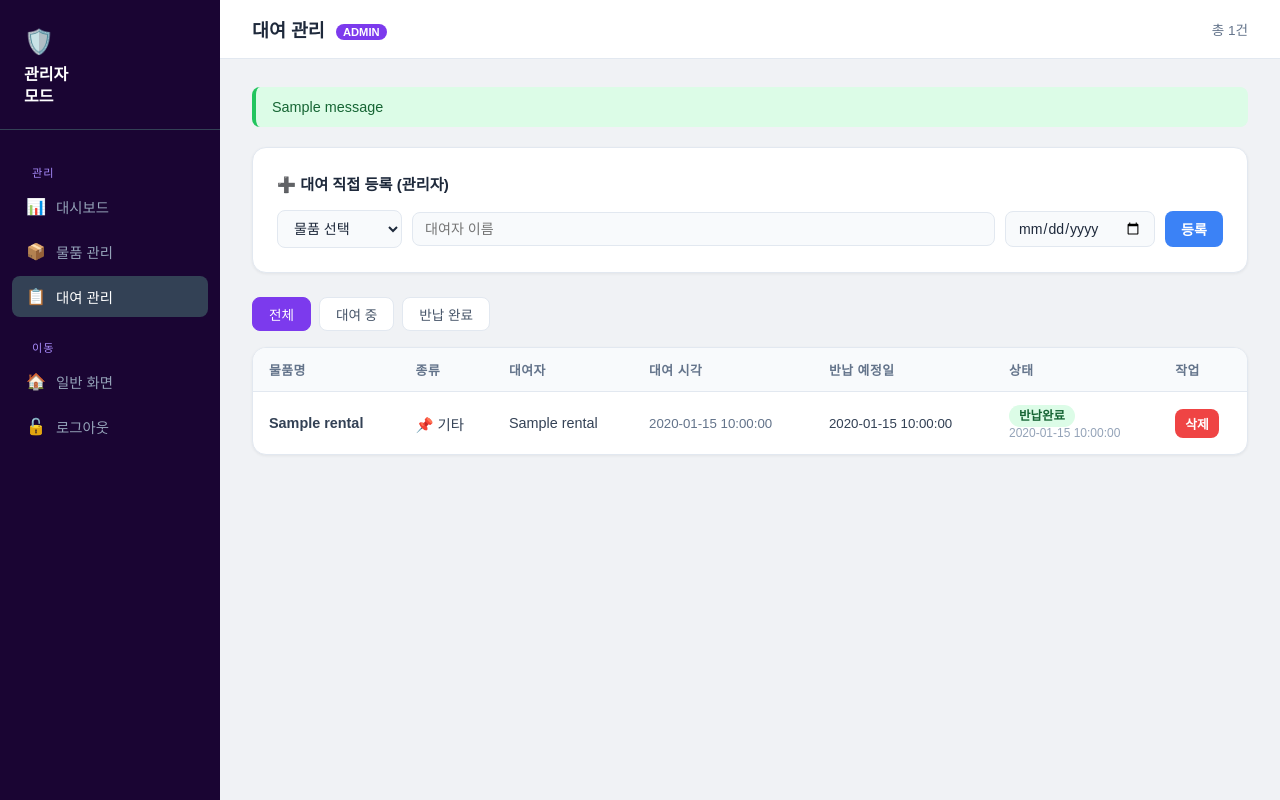
After one commit to jun89368936-blip/100_test, a Flask app: page /admin/rentals in a window 1280 px wide. The commit adds this page. Run offline with Flask 3, Linux system fonts and the light colour scheme; the visitor is signed in with stand-in values (Sample User, id 1); one stand-in notice (Sample message) is shown; a database or web service that is not in the repository returns one stand-in record (values such as "Sample title"); some libraries are stand-ins or nearby versions.

Commit message:
add dedicated admin mode with dashboard, item/rental management
- /admin: dashboard with active rentals + force-return
- /admin/items: add/delete items
- /admin/rentals: full history, force-return, delete records, direct rental entry
- public sidebar: replaced 물품관리 with 관리자모드 link
- /manage redirects to /admin/items for backward compat

Co-Authored-By: Claude Sonnet 4.6 <noreply@anthropic.com>

```diff
--- a/equipment-rental/app.py
+++ b/equipment-rental/app.py
@@ -145,7 +145,7 @@ def admin_login():
         pin = request.form.get("pin", "").strip()
         if pin == ADMIN_PIN:
             session["is_admin"] = True
-            return redirect(url_for("manage"))
+            return redirect(url_for("admin_dashboard"))
         flash("PIN이 올바르지 않습니다.")
     return render_template("admin_login.html")
 
@@ -156,9 +156,30 @@ def admin_logout():
     return redirect(url_for("index"))
 
 
-@app.route("/manage")
+@app.route("/admin")
 @admin_required
-def manage():
+def admin_dashboard():
+    conn = get_db()
+    total = conn.execute("SELECT COUNT(*) FROM items").fetchone()[0]
+    rented = conn.execute(
+        "SELECT COUNT(*) FROM rentals WHERE returned_at IS NULL"
+    ).fetchone()[0]
+    total_rentals = conn.execute("SELECT COUNT(*) FROM rentals").fetchone()[0]
+    active_rentals = conn.execute("""
+        SELECT r.id AS rental_id, r.borrower_name, r.rented_at, r.due_date, i.name AS item_name
+        FROM rentals r JOIN items i ON i.id = r.item_id
+        WHERE r.returned_at IS NULL
+        ORDER BY r.rented_at DESC
+    """).fetchall()
+    conn.close()
+    stats = {"total": total, "rented": rented, "available": total - rented, "total_rentals": total_rentals}
+    return render_template("admin/dashboard.html", stats=stats, active_rentals=active_rentals,
+                           today=date.today().isoformat())
+
+
+@app.route("/admin/items")
+@admin_required
+def admin_items():
     conn = get_db()
     items = conn.execute("""
         SELECT i.*,
@@ -166,43 +187,130 @@ def manage():
         FROM items i ORDER BY i.id
     """).fetchall()
     conn.close()
-    return render_template("manage.html", items=items)
+    return render_template("admin/items.html", items=items)
 
 
-@app.route("/manage/add", methods=["POST"])
+@app.route("/admin/items/add", methods=["POST"])
 @admin_required
-def add_item():
+def admin_add_item():
     name = request.form.get("name", "").strip()
     item_type = request.form.get("type", "").strip()
     if not name or not item_type:
-        flash("물품명과 종류를 모두 입력해주세요.")
-        return redirect(url_for("manage"))
+        flash("물품명과 종류를 모두 입력해주세요.", "error")
+        return redirect(url_for("admin_items"))
     conn = get_db()
     conn.execute("INSERT INTO items (name, type) VALUES (?, ?)", (name, item_type))
     conn.commit()
     conn.close()
-    flash(f"'{name}' 물품이 추가되었습니다.")
-    return redirect(url_for("manage"))
+    flash(f"'{name}' 물품이 추가되었습니다.", "success")
+    return redirect(url_for("admin_items"))
 
 
-@app.route("/manage/delete/<int:item_id>", methods=["POST"])
+@app.route("/admin/items/delete/<int:item_id>", methods=["POST"])
 @admin_required
-def delete_item(item_id):
+def admin_delete_item(item_id):
     conn = get_db()
     is_rented = conn.execute(
         "SELECT COUNT(*) FROM rentals WHERE item_id = ? AND returned_at IS NULL", (item_id,)
     ).fetchone()[0]
     if is_rented:
-        flash("현재 대여 중인 물품은 삭제할 수 없습니다.")
+        flash("현재 대여 중인 물품은 삭제할 수 없습니다.", "error")
         conn.close()
-        return redirect(url_for("manage"))
+        return redirect(url_for("admin_items"))
     item = conn.execute("SELECT name FROM items WHERE id = ?", (item_id,)).fetchone()
     conn.execute("DELETE FROM rentals WHERE item_id = ?", (item_id,))
     conn.execute("DELETE FROM items WHERE id = ?", (item_id,))
     conn.commit()
     conn.close()
-    flash(f"'{item['name']}' 물품이 삭제되었습니다.")
-    return redirect(url_for("manage"))
+    flash(f"'{item['name']}' 물품이 삭제되었습니다.", "success")
+    return redirect(url_for("admin_items"))
+
+
+@app.route("/admin/rentals")
+@admin_required
+def admin_rentals():
+    conn = get_db()
+    rows = conn.execute("""
+        SELECT r.id, i.name AS item_name, i.type AS item_type,
+               r.borrower_name, r.rented_at, r.returned_at, r.due_date
+        FROM rentals r JOIN items i ON i.id = r.item_id
+        ORDER BY r.id DESC
+    """).fetchall()
+    available_items = conn.execute("""
+        SELECT i.id, i.name FROM items i
+        WHERE NOT EXISTS (
+            SELECT 1 FROM rentals r WHERE r.item_id = i.id AND r.returned_at IS NULL
+        )
+        ORDER BY i.id
+    """).fetchall()
+    conn.close()
+    return render_template("admin/rentals.html", rows=rows, available_items=available_items)
+
+
+@app.route("/admin/rentals/add", methods=["POST"])
+@admin_required
+def admin_add_rental():
+    item_id = request.form.get("item_id", "").strip()
+    borrower_name = request.form.get("borrower_name", "").strip()
+    due_date = request.form.get("due_date", "").strip()
+    if not item_id or not borrower_name:
+        flash("물품과 대여자 이름을 입력해주세요.", "error")
+        return redirect(url_for("admin_rentals"))
+    conn = get_db()
+    try:
+        rented_at = datetime.now().isoformat(timespec="seconds")
+        conn.execute(
+            "INSERT INTO rentals (item_id, borrower_name, rented_at, due_date) VALUES (?, ?, ?, ?)",
+            (item_id, borrower_name, rented_at, due_date or None),
+        )
+        conn.commit()
+        item = conn.execute("SELECT name FROM items WHERE id = ?", (item_id,)).fetchone()
+        flash(f"'{item['name']}' 대여가 등록되었습니다.", "success")
+        notify_rent(item["name"], borrower_name, rented_at)
+    except INTEGRITY_ERROR:
+        flash("이미 대여 중인 물품입니다.", "error")
+    finally:
+        conn.close()
+    return redirect(url_for("admin_rentals"))
+
+
+@app.route("/admin/rentals/return/<int:rental_id>", methods=["POST"])
+@admin_required
+def admin_return_rental(rental_id):
+    conn = get_db()
+    returned_at = datetime.now().isoformat(timespec="seconds")
+    rental = conn.execute(
+        "SELECT r.borrower_name, i.name FROM rentals r JOIN items i ON i.id = r.item_id WHERE r.id = ?",
+        (rental_id,),
+    ).fetchone()
+    conn.execute(
+        "UPDATE rentals SET returned_at = ? WHERE id = ? AND returned_at IS NULL",
+        (returned_at, rental_id),
+    )
+    conn.commit()
+    conn.close()
+    if rental:
+        flash(f"'{rental['name']}' 반납 처리가 완료되었습니다.", "success")
+        notify_return(rental["name"], rental["borrower_name"], returned_at)
+    return redirect(url_for("admin_dashboard"))
+
+
+@app.route("/admin/rentals/delete/<int:rental_id>", methods=["POST"])
+@admin_required
+def admin_delete_rental(rental_id):
+    conn = get_db()
+    conn.execute("DELETE FROM rentals WHERE id = ?", (rental_id,))
+    conn.commit()
+    conn.close()
+    flash("대여 기록이 삭제되었습니다.", "success")
+    return redirect(url_for("admin_rentals"))
+
+
+# 기존 /manage 경로 하위 호환 유지
+@app.route("/manage")
+@admin_required
+def manage():
+    return redirect(url_for("admin_items"))
 
 
 @app.route("/history")
--- /dev/null
+++ b/equipment-rental/templates/admin/rentals.html
@@ -0,0 +1,150 @@
+<!DOCTYPE html>
+<html lang="ko">
+<head>
+  <meta charset="UTF-8">
+  <meta name="viewport" content="width=device-width, initial-scale=1.0">
+  <title>대여 관리</title>
+  <link rel="stylesheet" href="{{ url_for('static', filename='style.css') }}">
+  <style>
+    .admin-sidebar { background: #1a0533; }
+    .admin-badge { background:#7c3aed; color:#fff; font-size:0.7rem; padding:2px 7px; border-radius:10px; margin-left:6px; vertical-align:middle; }
+    .admin-nav-section { font-size:0.7rem; color:#a78bfa; text-transform:uppercase; letter-spacing:.08em; padding:18px 20px 6px; }
+    .filter-bar { display:flex; gap:8px; margin-bottom:16px; }
+    .filter-btn { padding:6px 16px; border-radius:8px; border:1.5px solid #e2e8f0; background:#fff; font-size:0.85rem; cursor:pointer; color:#475569; transition:all .15s; }
+    .filter-btn.active, .filter-btn:hover { border-color:#7c3aed; background:#7c3aed; color:#fff; }
+    .action-cell { display:flex; gap:6px; align-items:center; }
+  </style>
+</head>
+<body>
+<div class="layout">
+
+  <aside class="sidebar admin-sidebar">
+    <div class="sidebar-logo">
+      <span class="logo-icon">🛡️</span>
+      <h1>관리자<br>모드</h1>
+    </div>
+    <nav class="sidebar-nav">
+      <div class="admin-nav-section">관리</div>
+      <a href="/admin" class="nav-item"><span class="icon">📊</span> 대시보드</a>
+      <a href="/admin/items" class="nav-item"><span class="icon">📦</span> 물품 관리</a>
+      <a href="/admin/rentals" class="nav-item active"><span class="icon">📋</span> 대여 관리</a>
+      <div class="admin-nav-section">이동</div>
+      <a href="/" class="nav-item"><span class="icon">🏠</span> 일반 화면</a>
+      <a href="/admin/logout" class="nav-item"><span class="icon">🔓</span> 로그아웃</a>
+    </nav>
+  </aside>
+
+  <div class="main">
+    <div class="topbar">
+      <h2>대여 관리 <span class="admin-badge">ADMIN</span></h2>
+      <span style="font-size:0.85rem;color:#64748b;">총 {{ rows|length }}건</span>
+    </div>
+
+    <div class="page-content">
+
+      {% with messages = get_flashed_messages(with_categories=true) %}
+        {% if messages %}
+          <div class="flash-wrap">
+            {% for category, message in messages %}
+              <div class="flash-msg flash-{{ category }}">{{ message }}</div>
+            {% endfor %}
+          </div>
+        {% endif %}
+      {% endwith %}
+
+      <!-- 직접 대여 등록 -->
+      <div class="add-card">
+        <h3>➕ 대여 직접 등록 (관리자)</h3>
+        <form method="post" action="/admin/rentals/add" class="add-form-row">
+          <select class="input-select" name="item_id" required>
+            <option value="">물품 선택</option>
+            {% for item in available_items %}
+            <option value="{{ item.id }}">{{ item.name }}</option>
+            {% endfor %}
+          </select>
+          <input class="input-field" type="text" name="borrower_name" placeholder="대여자 이름" required style="flex:1;min-width:140px">
+          <input class="input-field" type="date" name="due_date" title="반납 예정일" style="width:150px">
+          <button type="submit" class="btn btn-primary">등록</button>
+        </form>
+      </div>
+
+      <!-- Filter -->
+      <div class="filter-bar">
+        <button class="filter-btn active" onclick="filterRows('all', this)">전체</button>
+        <button class="filter-btn" onclick="filterRows('active', this)">대여 중</button>
+        <button class="filter-btn" onclick="filterRows('returned', this)">반납 완료</button>
+      </div>
+
+      <div class="card">
+        <table>
+          <thead>
+            <tr>
+              <th>물품명</th>
+              <th>종류</th>
+              <th>대여자</th>
+              <th>대여 시각</th>
+              <th>반납 예정일</th>
+              <th>상태</th>
+              <th>작업</th>
+            </tr>
+          </thead>
+          <tbody id="rental-tbody">
+            {% for r in rows %}
+            <tr data-status="{{ 'active' if not r.returned_at else 'returned' }}">
+              <td><strong>{{ r.item_name }}</strong></td>
+              <td>
+                {% if r.item_type == 'drone' %}🚁 드론
+                {% elif r.item_type == 'laptop' %}💻 노트북
+                {% elif r.item_type == 'camera' %}📷 카메라
+                {% else %}📌 기타{% endif %}
+              </td>
+              <td>{{ r.borrower_name }}</td>
+              <td style="font-size:0.83rem;color:#64748b;">{{ r.rented_at }}</td>
+              <td style="font-size:0.83rem;">{{ r.due_date if r.due_date else '—' }}</td>
+              <td>
+                {% if r.returned_at %}
+                  <span class="status-badge status-available">반납완료</span>
+                  <div style="font-size:0.75rem;color:#94a3b8;margin-top:2px;">{{ r.returned_at }}</div>
+                {% else %}
+                  <span class="status-badge status-rented">대여 중</span>
+                {% endif %}
+              </td>
+              <td>
+                <div class="action-cell">
+                  {% if not r.returned_at %}
+                  <form method="post" action="/admin/rentals/return/{{ r.id }}"
+                        onsubmit="return confirm('강제 반납 처리하시겠습니까?')">
+                    <button type="submit" class="btn btn-success" style="padding:5px 10px;font-size:0.8rem;">반납</button>
+                  </form>
+                  {% endif %}
+                  <form method="post" action="/admin/rentals/delete/{{ r.id }}"
+                        onsubmit="return confirm('이 대여 기록을 삭제하시겠습니까?')">
+                    <button type="submit" class="btn btn-danger" style="padding:5px 10px;font-size:0.8rem;">삭제</button>
+                  </form>
+                </div>
+              </td>
+            </tr>
+            {% endfor %}
+          </tbody>
+        </table>
+      </div>
+
+    </div>
+  </div>
+</div>
+
+<script>
+function filterRows(status, btn) {
+  document.querySelectorAll('.filter-btn').forEach(b => b.classList.remove('active'));
+  btn.classList.add('active');
+  document.querySelectorAll('#rental-tbody tr').forEach(row => {
+    if (status === 'all' || row.dataset.status === status) {
+      row.style.display = '';
+    } else {
+      row.style.display = 'none';
+    }
+  });
+}
+</script>
+</body>
+</html>
--- a/equipment-rental/templates/calendar.html
+++ b/equipment-rental/templates/calendar.html
@@ -27,7 +27,7 @@
       <a href="/" class="nav-item"><span class="icon">🏠</span> 대여 현황</a>
       <a href="/calendar" class="nav-item active"><span class="icon">📅</span> 달력 보기</a>
       <a href="/history" class="nav-item"><span class="icon">📋</span> 대여 이력</a>
-      <a href="/manage" class="nav-item"><span class="icon">⚙️</span> 물품 관리</a>
+      <a href="/admin" class="nav-item"><span class="icon">🔐</span> 관리자 모드</a>
       <a href="/qr" class="nav-item"><span class="icon">📱</span> QR 코드</a>
     </nav>
   </aside>
--- a/equipment-rental/templates/history.html
+++ b/equipment-rental/templates/history.html
@@ -18,7 +18,7 @@
       <a href="/" class="nav-item"><span class="icon">🏠</span> 대여 현황</a>
       <a href="/calendar" class="nav-item"><span class="icon">📅</span> 달력 보기</a>
       <a href="/history" class="nav-item active"><span class="icon">📋</span> 대여 이력</a>
-      <a href="/manage" class="nav-item"><span class="icon">⚙️</span> 물품 관리</a>
+      <a href="/admin" class="nav-item"><span class="icon">🔐</span> 관리자 모드</a>
       <a href="/qr" class="nav-item"><span class="icon">📱</span> QR 코드</a>
     </nav>
   </aside>
--- a/equipment-rental/templates/index.html
+++ b/equipment-rental/templates/index.html
@@ -19,7 +19,7 @@
       <a href="/" class="nav-item active"><span class="icon">🏠</span> 대여 현황</a>
       <a href="/calendar" class="nav-item"><span class="icon">📅</span> 달력 보기</a>
       <a href="/history" class="nav-item"><span class="icon">📋</span> 대여 이력</a>
-      <a href="/manage" class="nav-item"><span class="icon">⚙️</span> 물품 관리</a>
+      <a href="/admin" class="nav-item"><span class="icon">🔐</span> 관리자 모드</a>
       <a href="/qr" class="nav-item"><span class="icon">📱</span> QR 코드</a>
     </nav>
   </aside>
--- a/equipment-rental/templates/qr.html
+++ b/equipment-rental/templates/qr.html
@@ -54,7 +54,7 @@
       <a href="/" class="nav-item"><span class="icon">🏠</span> 대여 현황</a>
       <a href="/calendar" class="nav-item"><span class="icon">📅</span> 달력 보기</a>
       <a href="/history" class="nav-item"><span class="icon">📋</span> 대여 이력</a>
-      <a href="/manage" class="nav-item"><span class="icon">⚙️</span> 물품 관리</a>
+      <a href="/admin" class="nav-item"><span class="icon">🔐</span> 관리자 모드</a>
       <a href="/qr" class="nav-item active"><span class="icon">📱</span> QR 코드</a>
     </nav>
   </aside>
```
Also changed, not shown: equipment-rental/templates/admin/dashboard.html (added, +137 -0 lines), equipment-rental/templates/admin/items.html (added, +120 -0 lines).
